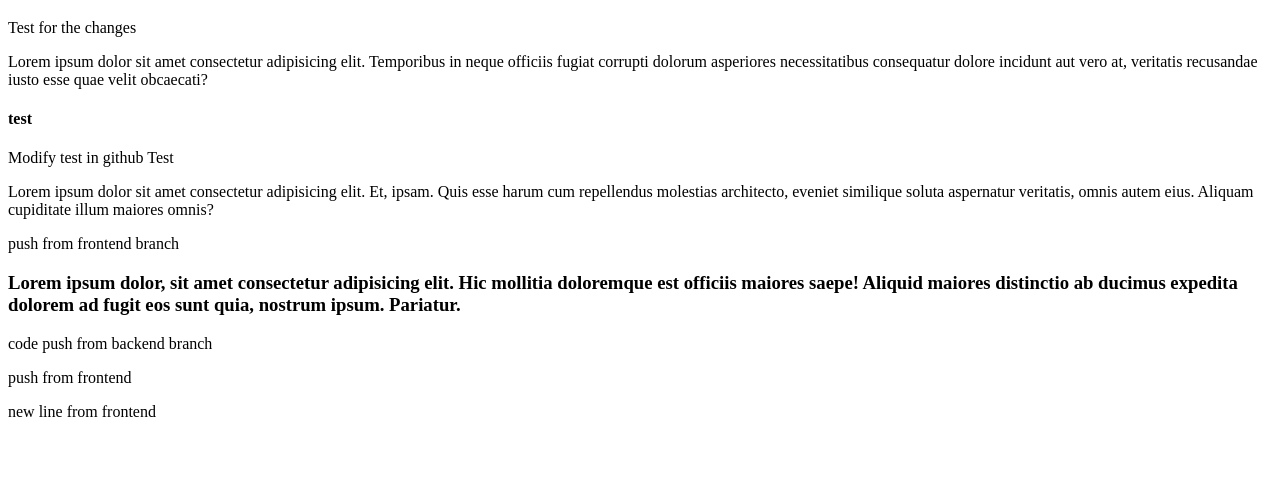
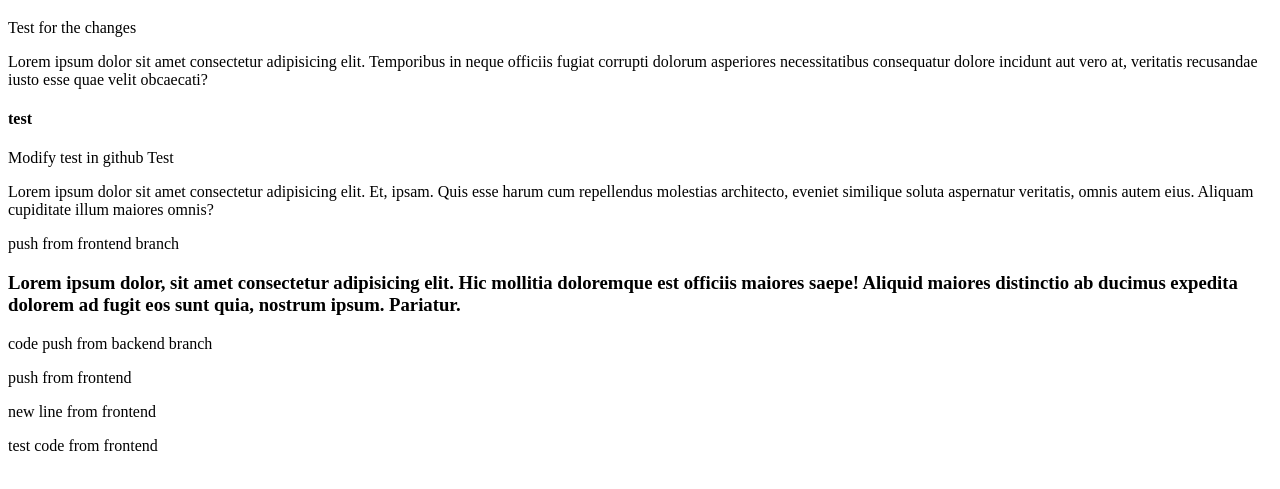
Before and after one commit to sachins-devloper/gitTest, a plain HTML site: page index.html in a window 1280 px wide. Shown: the part 61-550 px from the top of the page. Drawn offline with Linux system fonts and the light colour scheme.

Commit message:
fix commit error

```diff
--- a/index.html
+++ b/index.html
@@ -36,6 +36,9 @@
     <!-- third test  -->
     <p>new line from frontend</p>
 
+    <!-- final test from frontend -->
+    <p>test code from frontend</p>
+
 
 </body>
 
```
